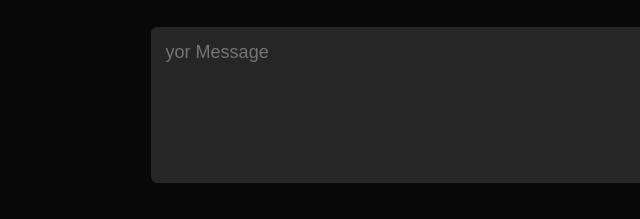
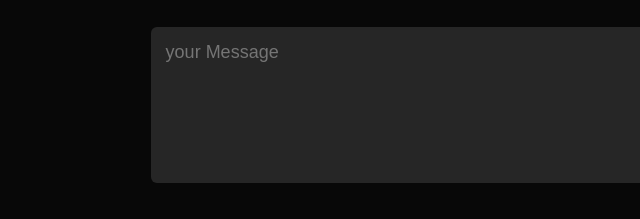
Before and after one commit to Dhineshmusa2005/portfolioDhineshmusa, a plain HTML site: page index.html in a window 1280 px wide. Shown: the part 2730-2949 px from the top of the page, 387-1027 px from the left. Drawn offline with Linux system fonts and the light colour scheme.

Commit message:
Update index.html

```diff
--- a/index.html
+++ b/index.html
@@ -234,7 +234,7 @@
               <textarea
                 name="Message"
                 rows="6"
-                placeholder="yor Message"
+                placeholder="your Message"
               ></textarea>
               <button type="submit" class="btn btn2">Submit</button>
             </form>
```
